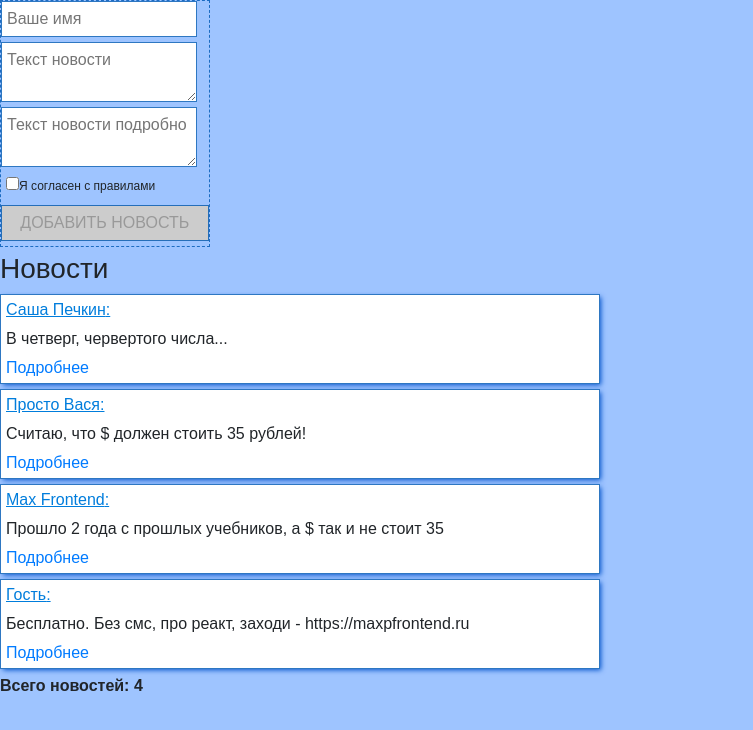
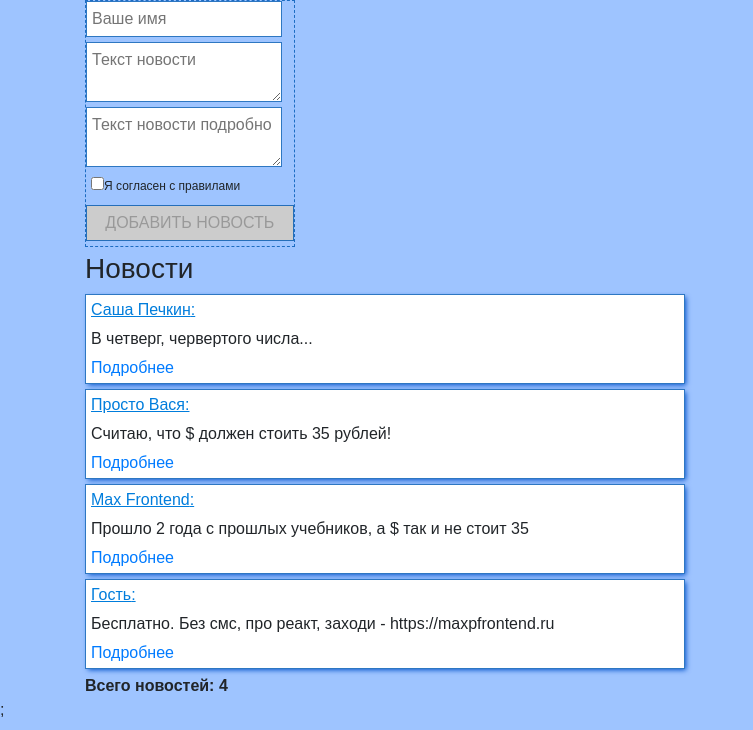
Before and after one commit to bolatashirbek/react-course-ru-v2, a React (Create React App) app: page / in a window 1280 px wide. Shown: the top 730 px of the page, without its empty margins (0-753 px from the left). Built offline with nearby package versions, Linux system fonts and the light colour scheme.

Commit message:
Added Bootstrap Grid Layout

```diff
--- a/src/App.js
+++ b/src/App.js
@@ -1,4 +1,7 @@
 import React from 'react'
+import Container from 'react-bootstrap/Container'
+import Row from 'react-bootstrap/Row'
+import Col from 'react-bootstrap/Col'
 import {Add} from "./components/Add";
 import {News} from "./components/News";
 import './App.css';
@@ -50,10 +53,20 @@
 
         return (
             <React.Fragment>
-                <Add onAddNews={this.handleAddNews}/>
-                <h3>Новости</h3>
-                {isLoading && <p>Загружаю...</p>}
-                {Array.isArray(news) && <News data={news}/>}
+                <Container>
+                    <Row>
+                        <Col>
+                            <Add onAddNews={this.handleAddNews}/>
+                        </Col>
+                    </Row>
+                    <Row>
+                        <Col>
+                            <h3>Новости</h3>
+                            {isLoading && <p>Загружаю...</p>}
+                            {Array.isArray(news) && <News data={news}/>}
+                        </Col>
+                    </Row>
+                </Container>;
             </React.Fragment>
         )
     }
```
